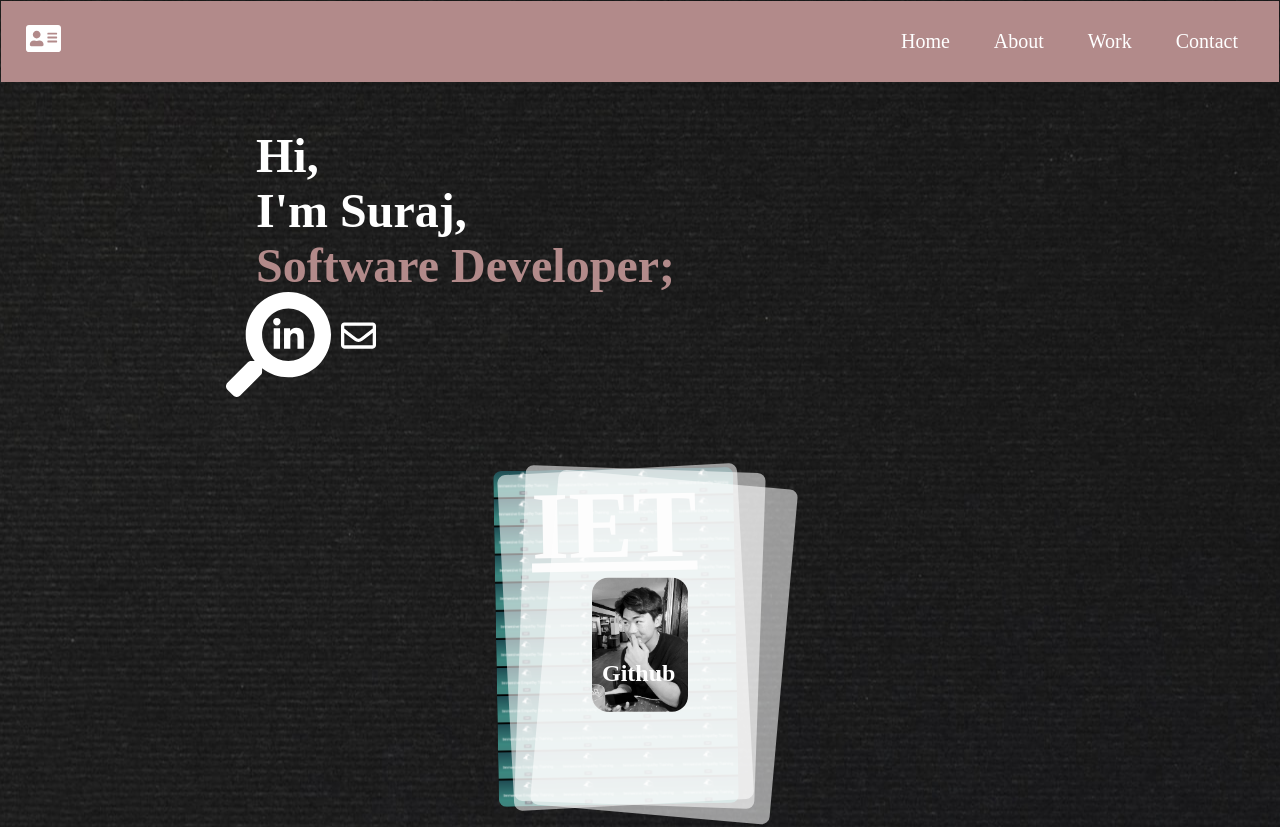
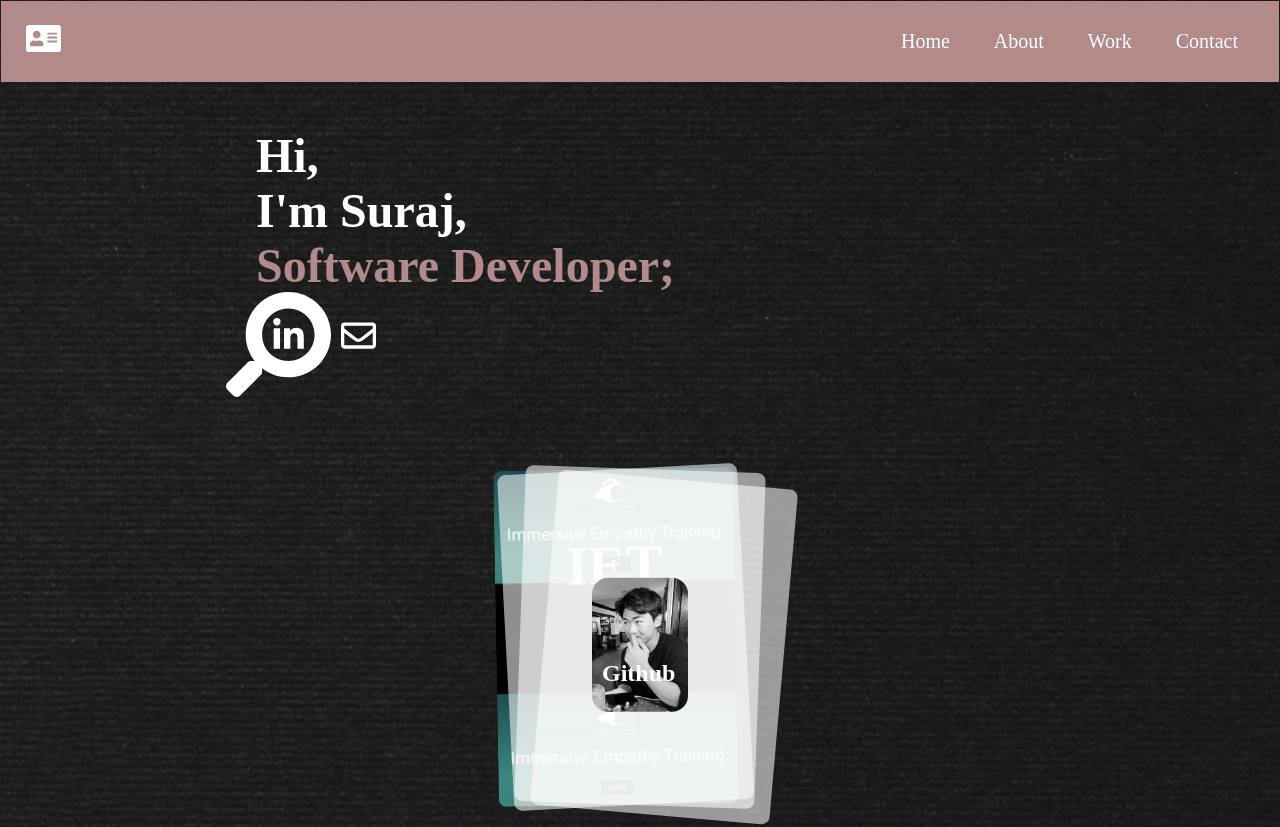
Before and after one commit to SurPun/Suraj-Portfolio, a Next.js app: page / in a window 1280 px wide. Shown: the top 827 px of the page. Built offline with nearby package versions, Linux system fonts and the light colour scheme.

Commit message:
Restyled big card 1

```diff
--- a/components/CardComp.js
+++ b/components/CardComp.js
@@ -24,7 +24,9 @@ export default function CardComp() {
             target="_blank"
             rel="noreferrer"
           >
+            <br></br>
             IET
+            {/* Immersive Empathy Training */}
           </a>
         </div>
 
--- a/styles/Main.scss
+++ b/styles/Main.scss
@@ -186,10 +186,11 @@ nav {
 .big-card:nth-child(2) {
   transform: translateX(-10%) rotate(-1deg);
   background-image: url("../public/Imgs/IET.png");
-  background-size: 25%;
+  background-size: 107%;
   background-repeat: space;
   background-position: center;
   background-color: black;
+  overflow: hidden;
 }
 
 .big-card:nth-child(4) {
@@ -257,9 +258,8 @@ nav {
   cursor: pointer;
   color: black;
   text-decoration: none;
-  font-size: 6rem;
+  font-size: 7vmin;
   color: whitesmoke;
-  text-decoration: underline;
 }
 
 // Little Cards
```
